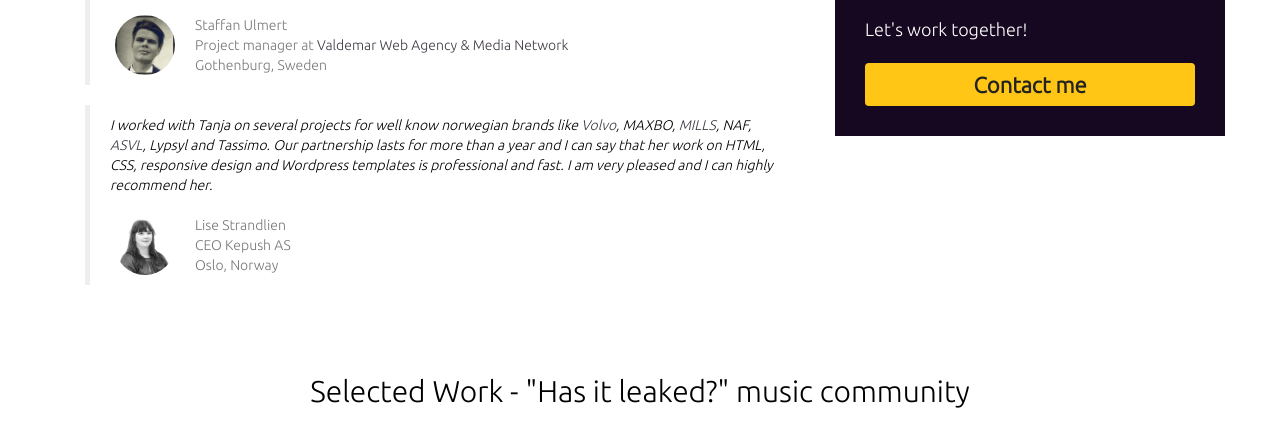
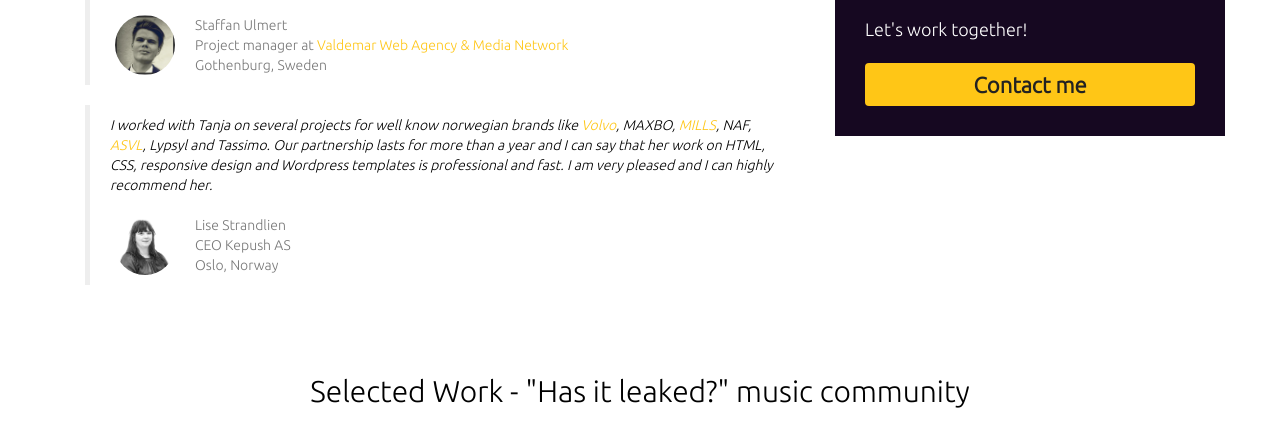
Before and after one commit to TanjaSS/tanjass.github.io, a plain HTML site: page index.html in a window 1280 px wide. In both pictures the pointer is over the link "Valdemar Web Agency & Media Network". Shown: the part 366-800 px from the top of the page. Drawn offline with nearby package versions, Linux system fonts and the light colour scheme.

Commit message:
Change button hover effect

```diff
--- a/css/style.css
+++ b/css/style.css
@@ -20,10 +20,10 @@
   margin-bottom: 20px;
 }
 a {
-  color: #3f3945;
+  color: #ffc616;
 }
 a:hover {
-  color: #3f3945;
+  color: #ffc616;
   text-decoration: none;
 }
 p {
@@ -74,7 +74,7 @@
   border: 0;
 }
 .btn-primary:hover {
-  opacity: .7;
+  opacity: .9;
   background-color: #ffc616;
   color: #222;
 }
```
